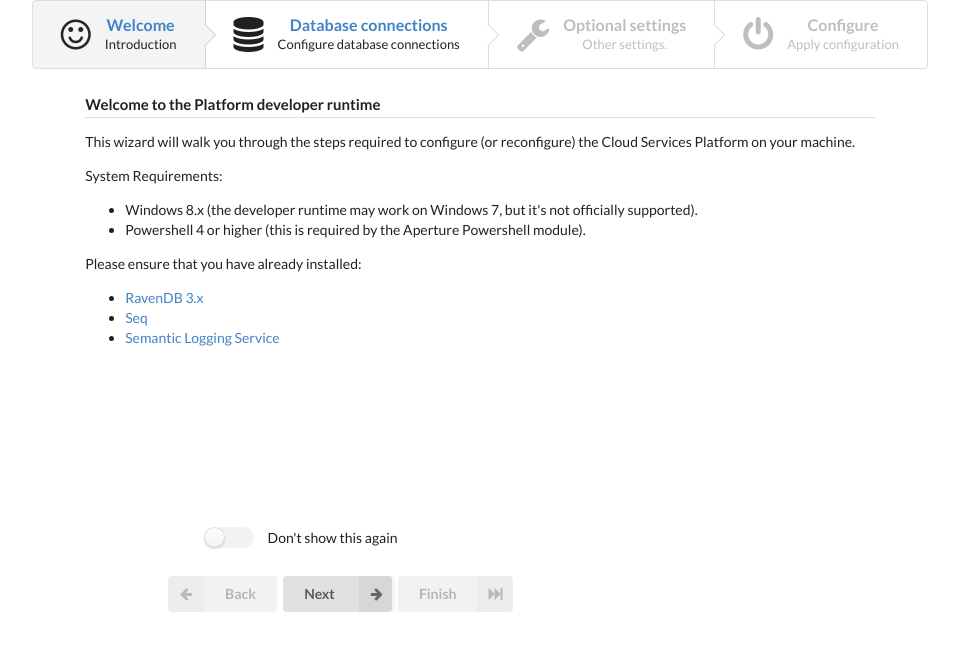
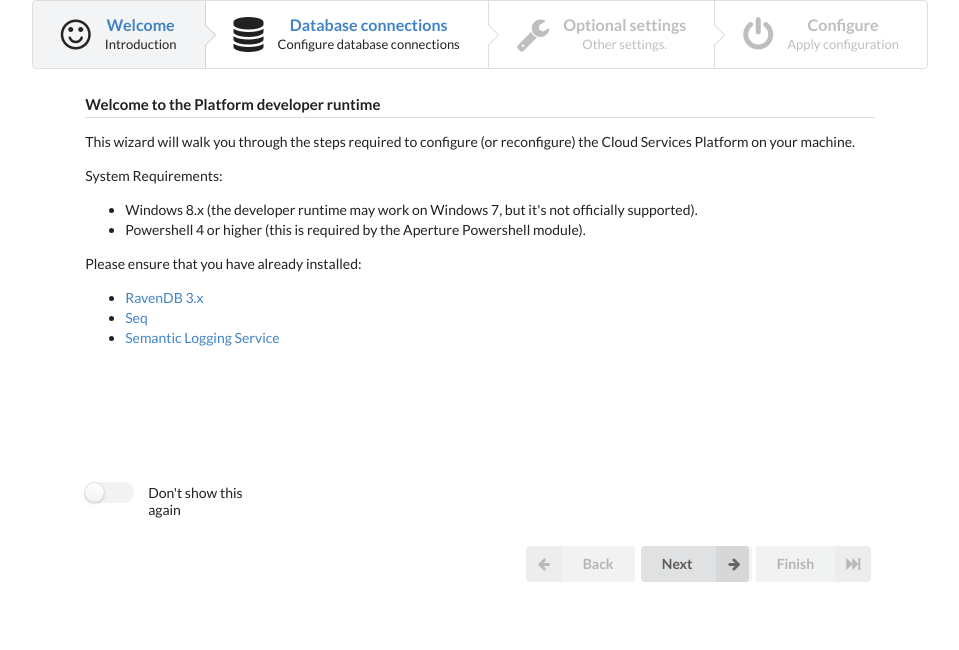
Before and after one commit to tintoy/first-aspnet-5-beta7, a website: page wwwroot/wizard-1.html in a window 1280 px wide. Shown: the whole page, without its empty margins (201-1160 px from the left). Drawn offline with Linux system fonts and the light colour scheme.

Commit message:
More styling improvements for wizard panel layout.

```diff
--- a/wwwroot/wizard-1.html
+++ b/wwwroot/wizard-1.html
@@ -91,9 +91,9 @@
 							</li>
 						</ul>
 					</p>
-					<div class="ui grid" style="margin-top: 165px">
+					<div class="ui grid" style="margin-top: 120px">
 						<div class="row">
-							<div class="nine wide column">
+							<div class="left aligned four wide column">
 								<div class="ui toggle checkbox">
 									<input type="checkbox" name="public">
 									<label>Don't show this again</label>
@@ -101,7 +101,7 @@
 							</div>
 						</div>
 						<div class="right aligned row">
-							<div class="nine wide column">
+							<div class="right floated right aligned nine wide column">
 								<div class="buttons">
 									<a class="ui disabled labeled icon button">
 										<i class="left arrow icon"></i>
```
Also changed, not shown: wwwroot/wizard-2.html (+2 -2 lines), wwwroot/wizard-3.html (+2 -2 lines).
